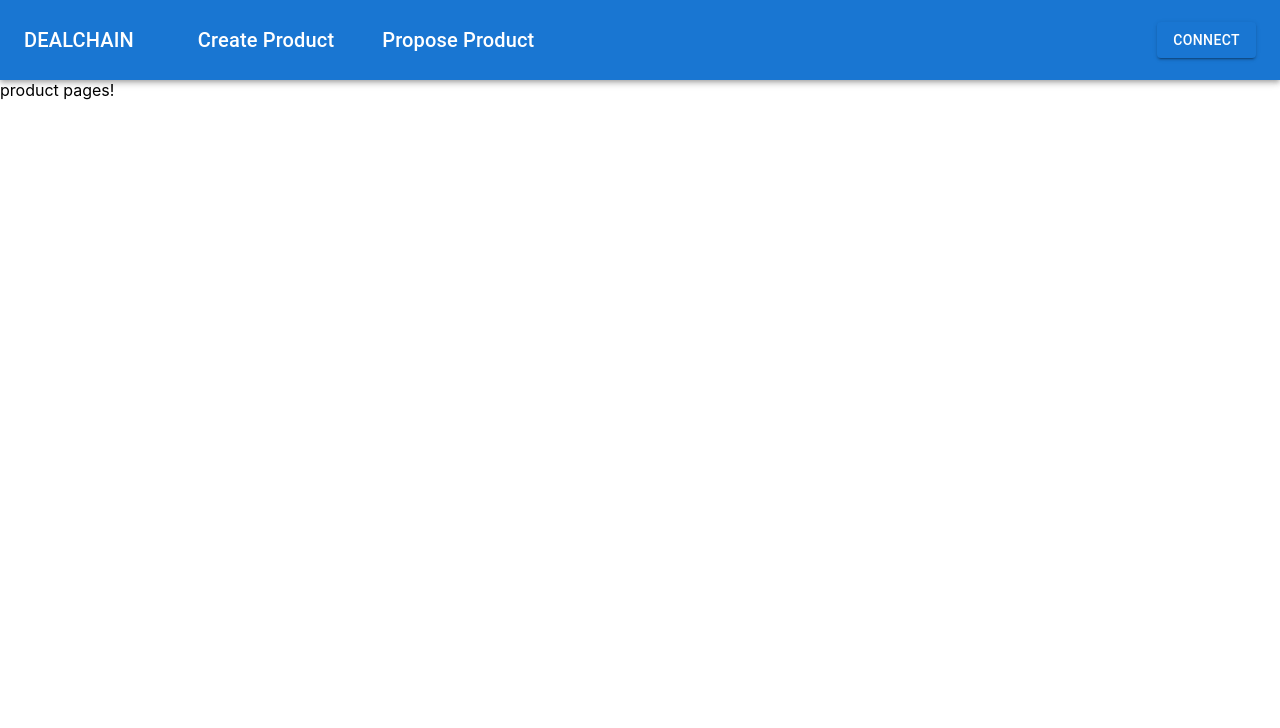
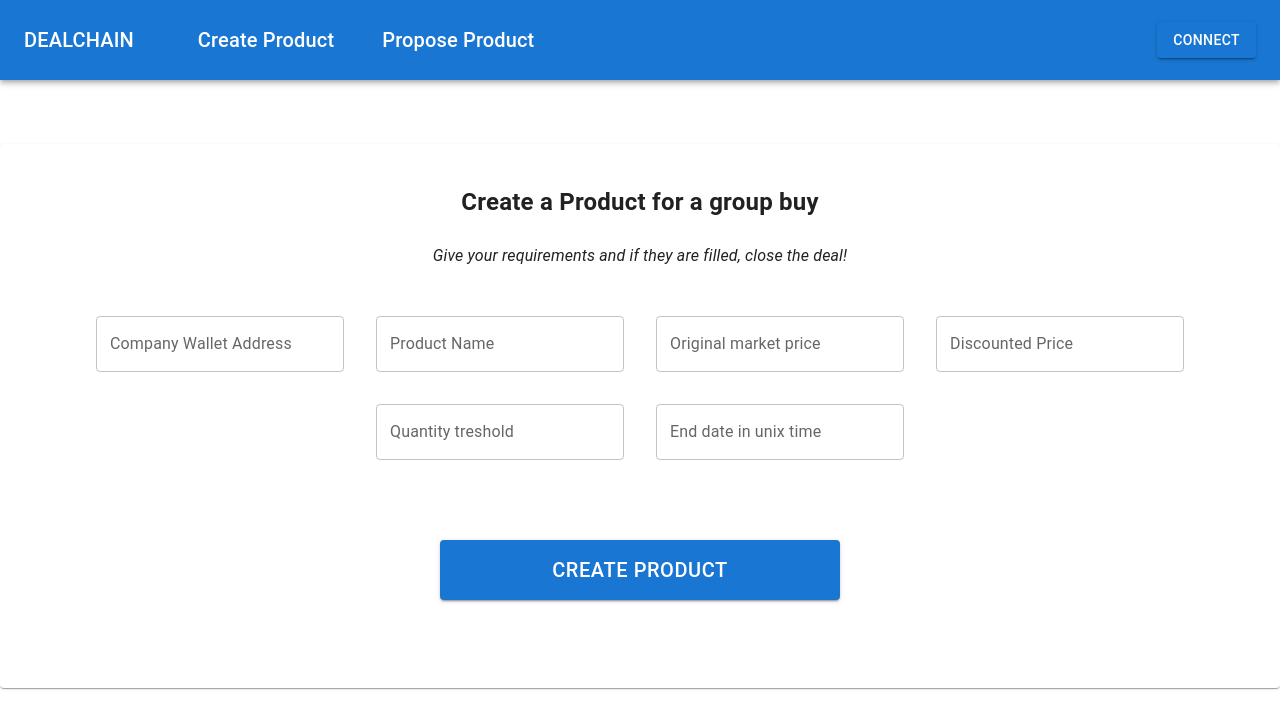
Before and after one commit to writetoyan/bnb-hackaton-zero2hero, a Next.js app in the folder client/: page /create in a window 1280 px wide. Shown: the top 728 px of the page. Built offline with nearby package versions, Linux system fonts and the light colour scheme.

Commit message:
Create product page

```diff
--- /dev/null
+++ b/client/components/create/create-product.js
@@ -0,0 +1,82 @@
+import { useState } from 'react';
+import { ethers } from 'ethers';
+import { Card, CardContent, Grid, TextField, Typography,Button } from '@mui/material';
+import * as productJson from '../../pages/utils/Product.json';
+
+export default function ProposeCreate({factoryContract}) {
+
+    const [companyAddress, setCompanyAddress] = useState();
+    const [productName, setProductName] = useState("");
+    const [marketPrice, setMarketPrice] = useState();
+    const [discountedPrice, setDiscountedPrice] = useState();
+    const [quantityTreshold, setQuantityTreshold] = useState();
+    const [endDate, setEndDate] = useState();
+
+    // Textfield handlers
+    const handleCompanyAddress = event => {
+        setCompanyAddress(event.target.value)
+    }
+    const handleProductName = event => {
+        setProductName(event.target.value)
+    }
+    const handleMarketPrice = event => {
+        setMarketPrice(event.target.value)
+    }
+    const handleDiscountedPrice = event => {
+        setDiscountedPrice(event.target.value)
+    }
+    const handleQuantityTreshold = event => {
+        setQuantityTreshold(event.target.value)
+    }
+    const handleEndDate = event => {
+        setEndDate(event.target.value)
+    }
+
+    const createProduct = async () => {
+        try {
+            const createProductTx = await factoryContract.createProduct(
+                companyAddress,
+                ethers.utils.formatBytes32String(productName),
+                ethers.utils.parseEther(marketPrice),
+                ethers.utils.parseEther(discountedPrice),
+                ethers.utils.parseEther(quantityTreshold),
+                endDate
+            )
+            console.log(createProductTx)
+            setCompanyAddress(""),
+            setProductName(""),
+            setMarketPrice(""),
+            setDiscountedPrice(""),
+            setQuantityTreshold(""),
+            setEndDate("")
+        } catch (error) {
+            console.log(error);
+        }
+    }
+
+
+    return (
+        <Grid item sx={12} container spacing={4} justifyContent = "center">
+            <Grid item sx={4}>
+                <Card sx={{marginTop: 8}}>
+                    <CardContent sx={{textAlign: 'center' }}>
+                        <Typography sx={{margin: 3, fontWeight: 'bold', fontSize: 24}}> Create a Product for a group buy</Typography>
+                        <Typography sx={{fontStyle: 'italic'}}> Give your requirements and if they are filled, close the deal! </Typography>
+                    </CardContent >
+                    <CardContent sx={{textAlign: 'center' }}>
+                        <TextField sx={{margin: 2}} label="Company Wallet Address" variant="outlined" value={companyAddress} onChange={handleCompanyAddress}/>
+                        <TextField sx={{margin: 2}} label="Product Name" variant="outlined" value={productName} onChange={handleProductName}/>
+                        <TextField sx={{margin: 2}} label="Original market price" variant="outlined" value={marketPrice} onChange={handleMarketPrice}/>
+                        <TextField sx={{margin: 2}} label="Discounted Price" variant="outlined" value={discountedPrice} onChange={handleDiscountedPrice}/>
+                        <TextField sx={{margin: 2}} label="Quantity treshold" variant="outlined" value={quantityTreshold} onChange={handleQuantityTreshold}/>
+                        <TextField sx={{margin: 2}} label="End date in unix time" variant="outlined" value={endDate} onChange={handleEndDate}/>
+                    </CardContent>
+                    <CardContent sx={{textAlign: 'center'}}>
+                        <Button variant='contained' size='large' onClick={createProduct} sx={{margin: 3, marginTop: 4, marginBottom: 8, width: '400px', height: '60px', fontSize: '20px'}} >Create Product</Button>
+                    </CardContent>
+
+                </Card>
+            </Grid>
+        </Grid>
+    )
+}
--- a/client/components/propose/propose-create.js
+++ b/client/components/propose/propose-create.js
@@ -14,7 +14,7 @@ export default function ProposeCreate({factoryContract}) {
     const [id, setId] = useState();
     const [preProductContract, setPreProductContract] = useState();
     const [numberOfPotentialBuyer, setNumberOfPotentialBuyer] = useState();
-    let allo;
+
     // Textfield handlers
     const handleCompanyAddress = event => {
         setCompanyAddress(event.target.value)
--- a/client/pages/create/index.js
+++ b/client/pages/create/index.js
@@ -1,9 +1,40 @@
+import { useEffect, useState } from 'react';
+import { ethers } from 'ethers';
+import * as factoryJson from '../utils/ProductFactory.json';
+import CreateProduct from '../../components/create/create-product';
 
+export default function Create() {
 
-export default function() {
+    const [factoryContract, setFactoryContract] = useState();
+
+    let provider;
+    let signer;
+
+    useEffect(() => {
+        const initContract = async () => {
+            const { ethereum } = window;
+            if (ethereum) {
+                try {
+                    const factoryAddress = "0x5FFf9c7cBe4476B1981D54B90AfaB3d94DA6Ae05";
+                    const factoryABI = factoryJson.abi;
+                    provider = new ethers.providers.Web3Provider(ethereum);
+                    signer = provider.getSigner();
+                    setFactoryContract(new ethers.Contract(
+                        factoryAddress,
+                        factoryABI,
+                        signer
+                    ));
+                } catch (error) {
+                    console.error(error)
+                }
+            }
+        }
+        initContract();
+    }, [])
+
     return (
-        <div>
-            product pages!
-        </div>
+        <>
+            <CreateProduct factoryContract={factoryContract} />
+        </>
     )
 }
```
